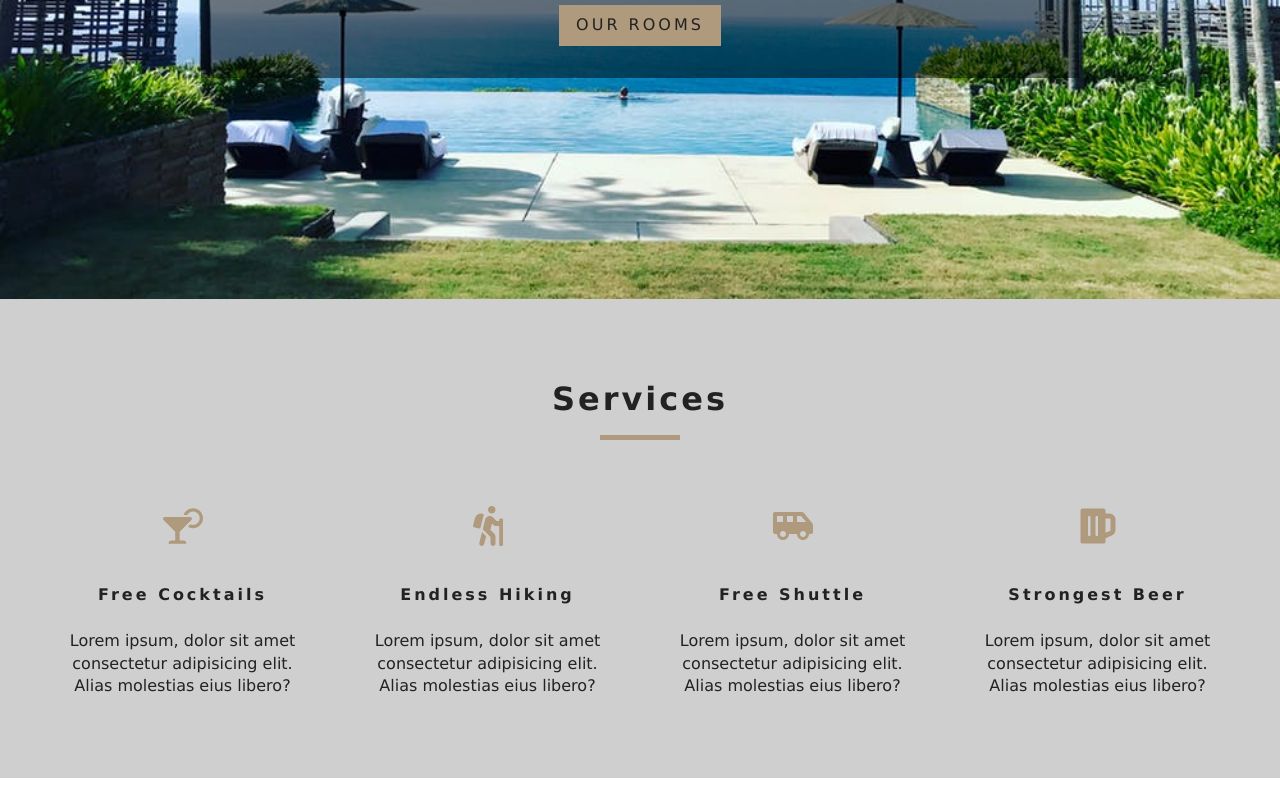
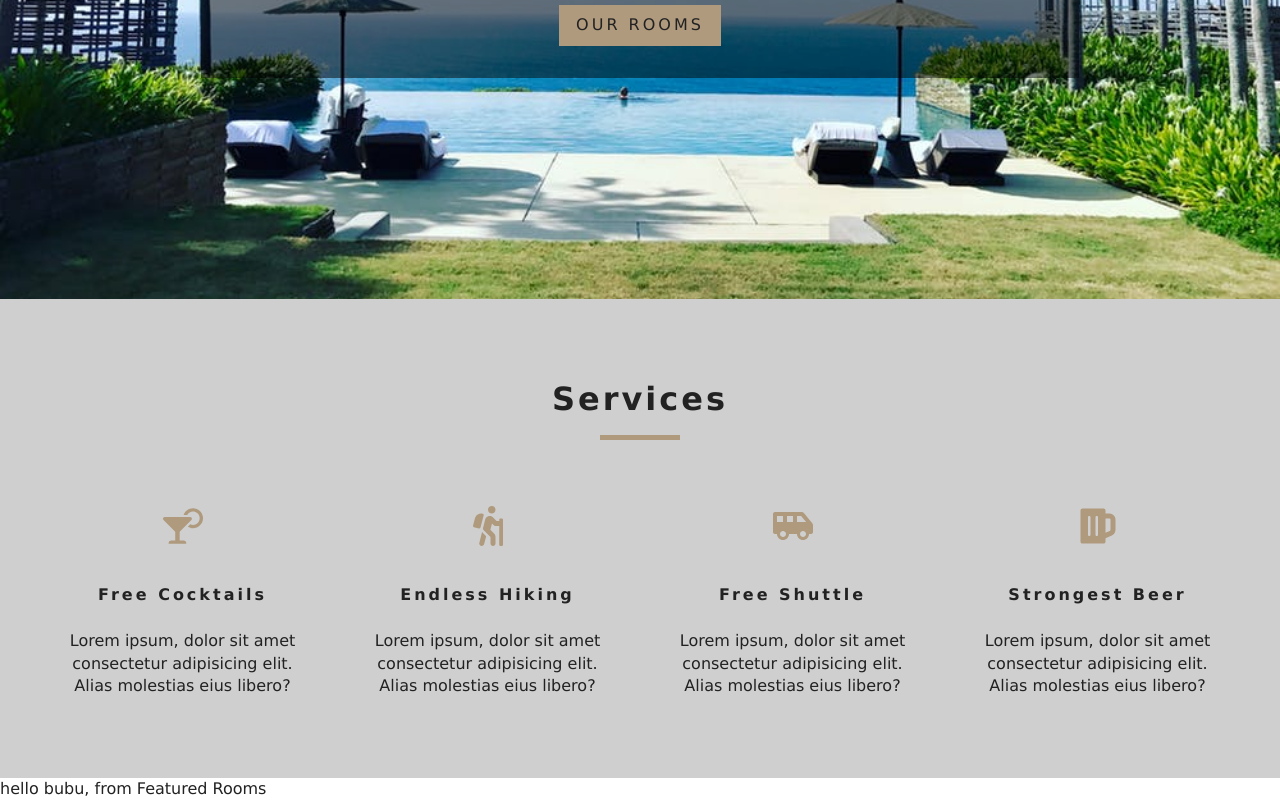
Before and after one commit to EllieKu/react-resort-rooms, a React (Create React App) app: page / in a window 1280 px wide. Shown: the part 501-1301 px from the top of the page. Before the commit the page ends 1279 px from the top, so only its background shows below. Built offline with nearby package versions, Linux system fonts and the light colour scheme.

Commit message:
feat: context and page FeaturedRooms

```diff
--- /dev/null
+++ b/src/components/FeaturedRooms.js
@@ -0,0 +1,13 @@
+import React, { Component } from 'react'
+import { RoomContext } from '../context'
+
+export default class FeaturedRooms extends Component {
+  static contextType = RoomContext
+
+  render() {
+    const { name, greeting } = this.context
+    return (
+      <div>{greeting} {name}, from Featured Rooms</div>
+    )
+  }
+}
--- a/src/context.js
+++ b/src/context.js
@@ -3,10 +3,20 @@ import React, { Component } from 'react'
 
 const RoomContext = React.createContext()
 
-export default class RoomProvider extends Component {
+class RoomProvider extends Component {
+  state = {
+    greeting: 'hello',
+    name: 'bubu'
+  }
   render() {
     return (
-      <div>context</div>
+      <RoomContext.Provider value={{ ...this.state }}>
+        {this.props.children}
+      </RoomContext.Provider>
     )
   }
 }
+
+const RoomConsumer = RoomContext.Consumer
+
+export { RoomProvider, RoomConsumer, RoomContext }
--- a/src/index.js
+++ b/src/index.js
@@ -4,13 +4,16 @@ import ReactDOM from 'react-dom/client';
 import { BrowserRouter  } from 'react-router-dom';
 import App from './App';
 import reportWebVitals from './reportWebVitals';
+import { RoomProvider } from './context';
 
 const root = ReactDOM.createRoot(document.getElementById('root'));
 root.render(
   <React.StrictMode>
-    <BrowserRouter>
-      <App />
-    </BrowserRouter>
+    <RoomProvider>
+      <BrowserRouter>
+        <App />
+      </BrowserRouter>
+    </RoomProvider>
   </React.StrictMode>
 );
 
--- a/src/pages/Home.js
+++ b/src/pages/Home.js
@@ -2,6 +2,7 @@ import React from 'react'
 import Hero from '../components/Hero'
 import Banner from '../components/Banner'
 import Services from '../components/Services'
+import FeaturedRooms from '../components/FeaturedRooms'
 import { Link } from 'react-router-dom'
 
 export default function Home() {
@@ -17,6 +18,7 @@ export default function Home() {
           </Banner>
       </Hero>
       <Services />
+      <FeaturedRooms />
     </>
   )
 }
```
